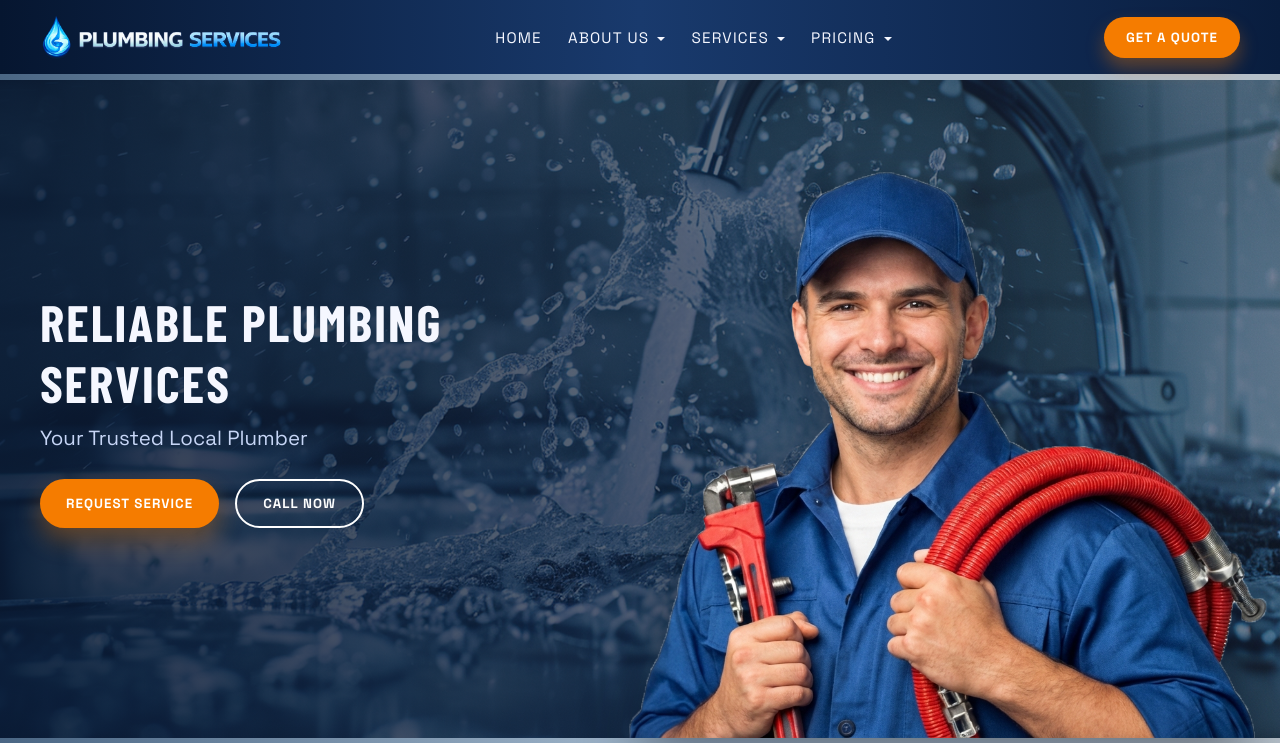
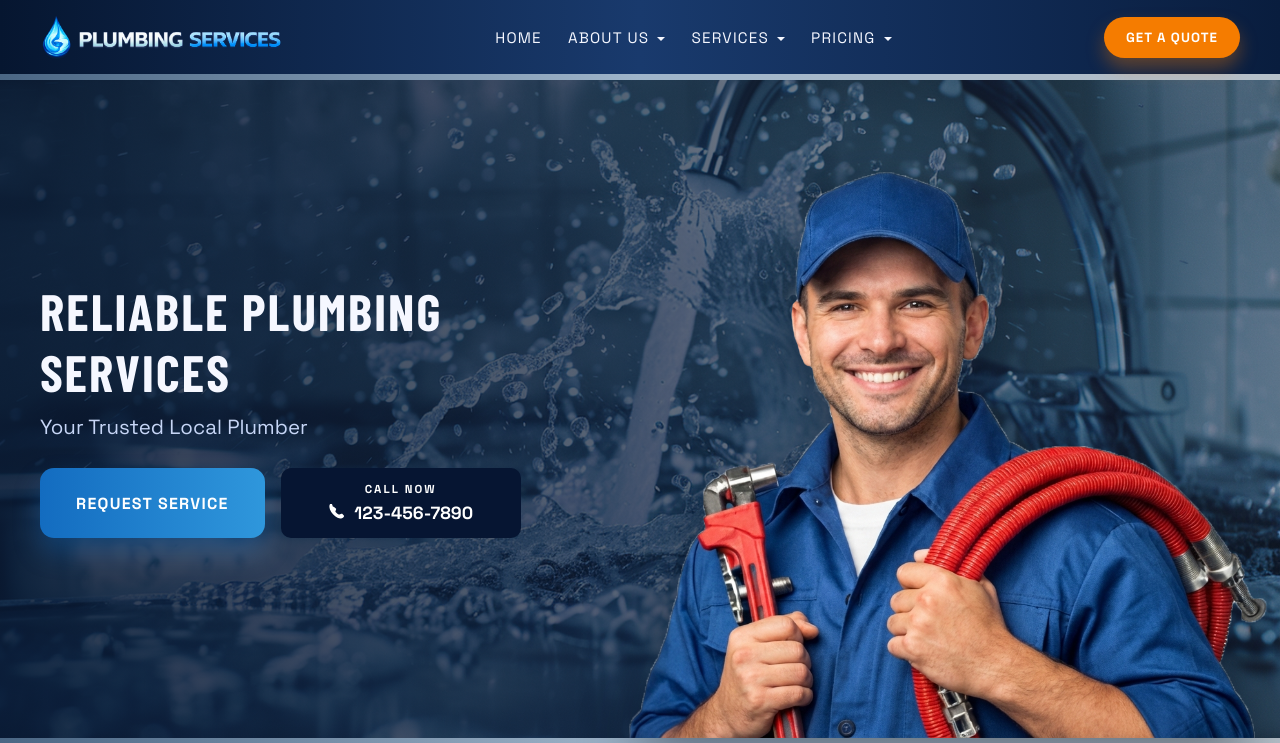
Before and after one commit to Alllvar/codersuccess-hero, a React (Vite) app: page / in a window 1280 px wide. Shown: the top 743 px of the page. Built offline with nearby package versions, Linux system fonts and the light colour scheme.

Commit message:
fix styles

```diff
--- a/src/App.css
+++ b/src/App.css
@@ -271,22 +271,76 @@ button {
 
 .hero-btn {
   padding: 14px 26px;
-  border-radius: 999px;
+  border-radius: 14px;
   border: none;
   font-weight: 700;
   letter-spacing: 0.08em;
+  display: inline-flex;
+  align-items: center;
+  justify-content: center;
+  gap: 10px;
+  transition: transform 0.2s ease, box-shadow 0.2s ease, background 0.25s ease;
+  cursor: pointer;
+  text-decoration: none;
 }
 
 .hero-btn.primary {
-  background: var(--accent);
+  background: linear-gradient(90deg, #136cc0, #2f97dc, #115db3);
+  background-size: 200% 100%;
   color: #fff;
-  box-shadow: 0 12px 24px rgba(245, 124, 0, 0.35);
+  padding: 18px 36px;
+  font-size: 1rem;
+  box-shadow: 0 14px 26px rgba(19, 108, 192, 0.35);
+}
+
+.hero-btn.primary:hover,
+.hero-btn.primary:focus-visible {
+  background-position: 100% 0;
+  transform: translateY(-1px);
+  box-shadow: 0 16px 30px rgba(19, 108, 192, 0.45);
 }
 
 .hero-btn.secondary {
-  background: transparent;
+  background: #061532;
   color: #fff;
-  border: 2px solid #fff;
+  border-radius: 10px;
+  padding: 14px 24px;
+  min-width: 240px;
+  display: grid;
+  gap: 6px;
+  text-align: center;
+}
+
+.hero-btn.secondary:hover,
+.hero-btn.secondary:focus-visible {
+  background: #0a2245;
+  transform: translateY(-1px);
+  box-shadow: 0 12px 24px rgba(6, 21, 50, 0.45);
+}
+
+.call-cta-label {
+  font-size: 0.72rem;
+  letter-spacing: 0.18em;
+}
+
+.call-cta-line {
+  display: flex;
+  align-items: center;
+  justify-content: center;
+  gap: 8px;
+  font-size: 1.1rem;
+  letter-spacing: 0;
+}
+
+.call-cta-icon {
+  width: 18px;
+  height: 18px;
+  display: inline-flex;
+}
+
+.call-cta-icon svg {
+  width: 100%;
+  height: 100%;
 }
 
 .hero-right {
@@ -318,6 +372,14 @@ button {
 .service-item {
   position: relative;
   padding: 0 20px;
+  cursor: pointer;
+  transition: transform 0.2s ease;
+  transform-origin: center;
+}
+
+.service-item:hover {
+  transform: scale(1.05);
+  z-index: 2;
 }
 
 .service-item:first-child {
--- a/src/App.jsx
+++ b/src/App.jsx
@@ -90,9 +90,24 @@ function App() {
               <button type="button" className="hero-btn primary">
                 REQUEST SERVICE
               </button>
-              <button type="button" className="hero-btn secondary">
-                CALL NOW
-              </button>
+              <a
+                className="hero-btn secondary"
+                href="tel:1234567890"
+                aria-label="Call 123-456-7890"
+              >
+                <span className="call-cta-label">CALL NOW</span>
+                <span className="call-cta-line">
+                  <span className="call-cta-icon" aria-hidden="true">
+                    <svg viewBox="0 0 24 24" role="img" focusable="false">
+                      <path
+                        d="M6.6 3.75c.35-.18.77-.15 1.09.07l2.8 2.05c.36.27.51.74.36 1.16l-.9 2.48a.94.94 0 0 0 .22 1c1.2 1.36 2.54 2.51 4.04 3.46.35.22.79.25 1.16.08l2.4-1.1c.4-.18.87-.1 1.2.2l2.12 2.02c.3.29.4.73.27 1.12-.46 1.34-1.52 2.3-2.88 2.65-1.82.46-3.75.23-5.77-.7-2.19-1-4.2-2.5-6.03-4.5-1.81-2.01-3.16-4.17-4.06-6.5-.83-2.13-1-4.06-.5-5.79.37-1.33 1.34-2.35 2.68-2.8z"
+                        fill="currentColor"
+                      />
+                    </svg>
+                  </span>
+                  <span className="call-cta-number">123-456-7890</span>
+                </span>
+              </a>
             </div>
           </div>
           <div className="hero-right">
```
